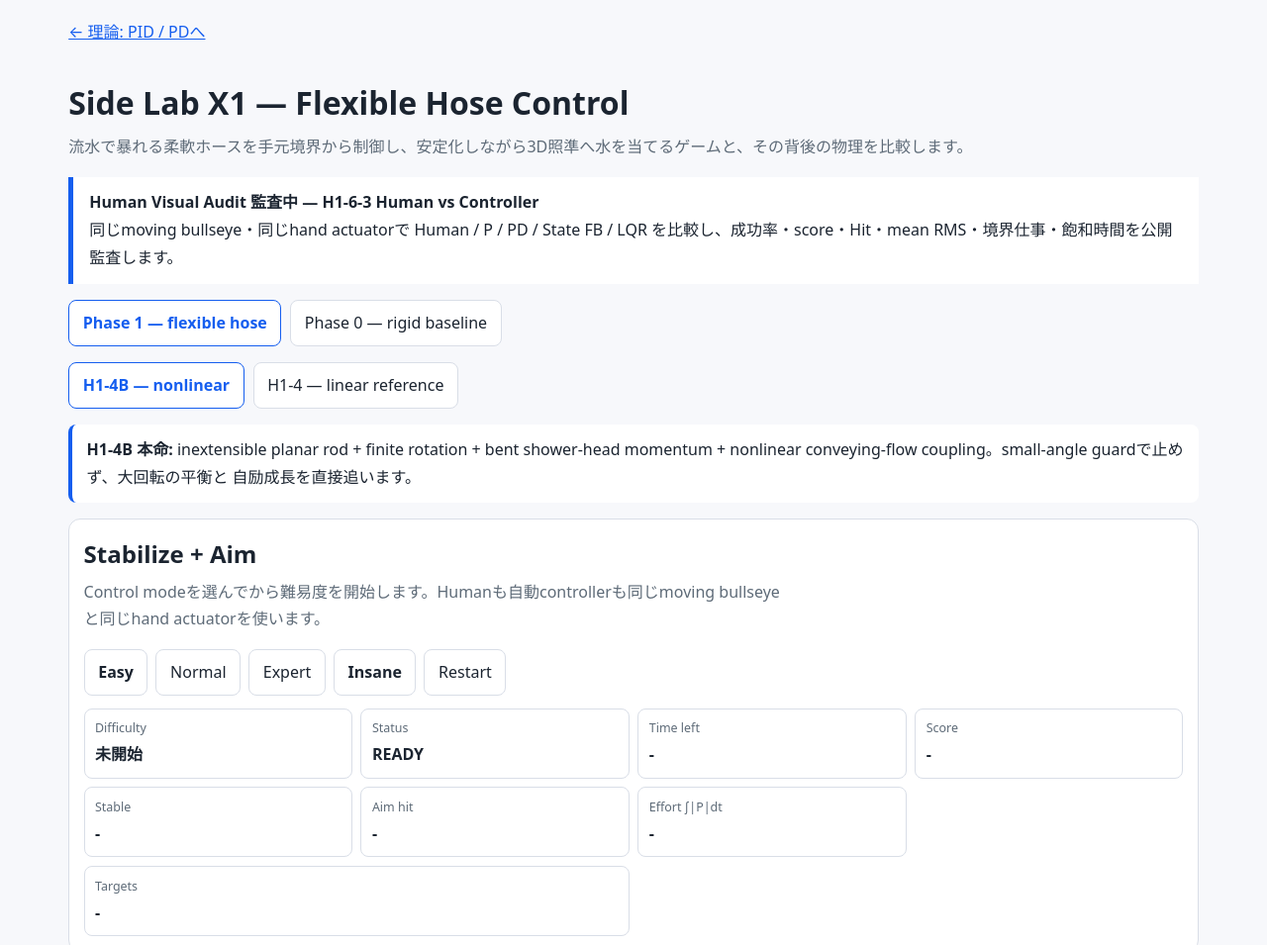
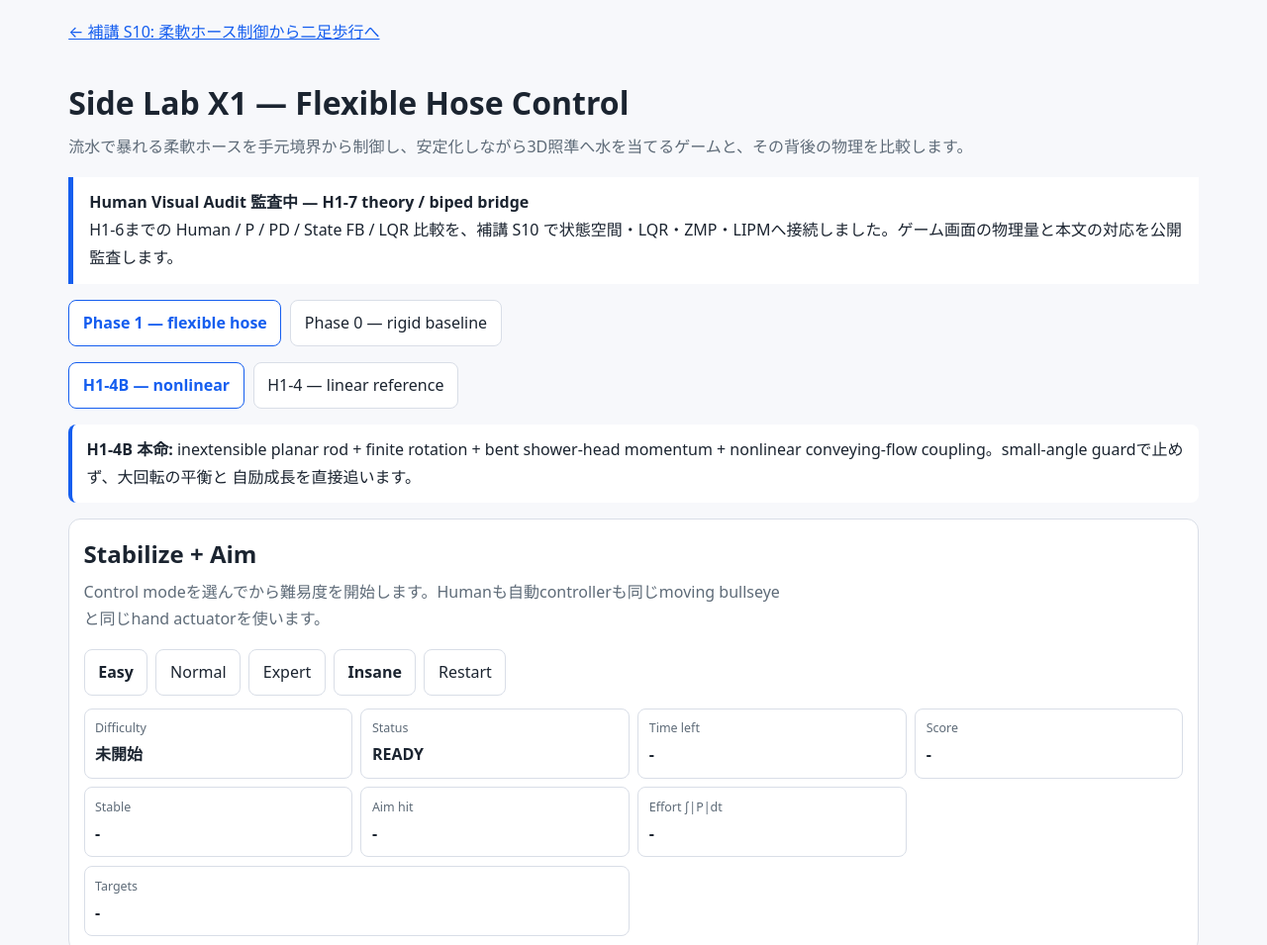
Before and after one commit to InSuns21/biped-control-lab, a website with bundled scripts: page docs/labs/x1-shower-tvc/index.html in a window 1280 px wide. Shown: the top 955 px of the page at 99% size. Built offline with nearby package versions, Linux system fonts and the light colour scheme.

Commit message:
docs: link Side Lab X1 to S10

```diff
--- a/docs/labs/x1-shower-tvc/index.html
+++ b/docs/labs/x1-shower-tvc/index.html
@@ -8,13 +8,13 @@
 </head>
 <body>
 <main class="lab-shell shower-lab">
-  <a class="back-link" href="../../#03">← 理論: PID / PDへ</a>
+  <a class="back-link" href="../../#S10">← 補講 S10: 柔軟ホース制御から二足歩行へ</a>
   <h1>Side Lab X1 — Flexible Hose Control</h1>
   <p class="lead">流水で暴れる柔軟ホースを手元境界から制御し、安定化しながら3D照準へ水を当てるゲームと、その背後の物理を比較します。</p>
 
   <div class="callout" role="status" aria-label="Human Visual Audit status">
-    <strong>Human Visual Audit 監査中 — H1-6-3 Human vs Controller</strong><br>
-    同じmoving bullseye・同じhand actuatorで Human / P / PD / State FB / LQR を比較し、成功率・score・Hit・mean RMS・境界仕事・飽和時間を公開監査します。
+    <strong>Human Visual Audit 監査中 — H1-7 theory / biped bridge</strong><br>
+    H1-6までの Human / P / PD / State FB / LQR 比較を、補講 S10 で状態空間・LQR・ZMP・LIPMへ接続しました。ゲーム画面の物理量と本文の対応を公開監査します。
   </div>
 
   <div class="phase-switch" role="tablist" aria-label="Shower model phase">
```
